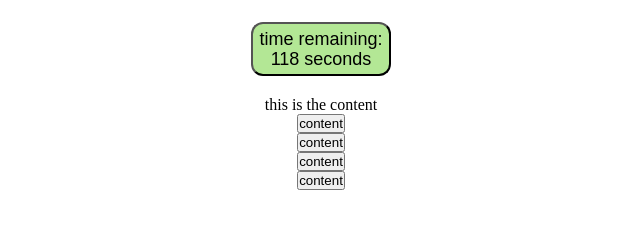
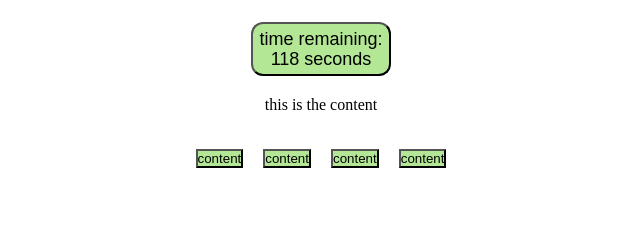
Before and after one commit to JLP-55/Code-quiz-app, a plain HTML site: page index.html in a window 1280 px wide. Both pictures are taken after a click on the button "Start Quiz". Shown: the part 40-268 px from the top of the page, without its empty margins (319-959 px from the left). Drawn offline with Linux system fonts and the light colour scheme.

Commit message:
some styling

```diff
--- a/Assets/js/script.js
+++ b/Assets/js/script.js
@@ -5,13 +5,17 @@ function questions() {
     // Here is where the newly created element will be displayed.
     var questionsContent = document.getElementById("card-questions");
     // Create an element.
-    var questionsHeader = document.createElement("ol");
+    var questionsHeader = document.createElement("form");
     // Give said element some content.
     questionsHeader.textContent = "this is the content";
     // Append this element to the card-questions div.
     questionsContent.appendChild(questionsHeader);
     // Style the element.
-    questionsHeader.setAttribute("style", "display: flex; flex-direction: column; align-items: center; height: 525px; width: 400px; padding: 20px;");
+    questionsHeader.setAttribute("style", "display: flex; flex-direction: column; align-items: center; height: 190px; width: 400px; padding: 20px;");
+
+    var questionsCard = document.createElement("section");
+    questionsHeader.appendChild(questionsCard);
+    questionsCard.setAttribute("style", "display:flex; padding: 25px;");
 
     var question1 = document.createElement("button");
     var question2 = document.createElement("button");
@@ -23,15 +27,15 @@ function questions() {
     question3.textContent = "content";
     question4.textContent = "content";
 
-    question1.setAttribute("style", "display:flex;");
-    question2.setAttribute("style", "display:flex;");
-    question3.setAttribute("style", "display:flex;");
-    question4.setAttribute("style", "display:flex;");
+    question1.setAttribute("style", "display:flex; background-color: rgb(179, 231, 149); margin: 10px;");
+    question2.setAttribute("style", "display:flex; background-color: rgb(179, 231, 149); margin: 10px;");
+    question3.setAttribute("style", "display:flex; background-color: rgb(179, 231, 149); margin: 10px;");
+    question4.setAttribute("style", "display:flex; background-color: rgb(179, 231, 149); margin: 10px;");
 
-    questionsHeader.appendChild(question1);
-    questionsHeader.appendChild(question2);
-    questionsHeader.appendChild(question3);
-    questionsHeader.appendChild(question4);
+    questionsCard.appendChild(question1);
+    questionsCard.appendChild(question2);
+    questionsCard.appendChild(question3);
+    questionsCard.appendChild(question4);
 
 };
 
```
Also changed, not shown: index.html (+1 -3 lines).
